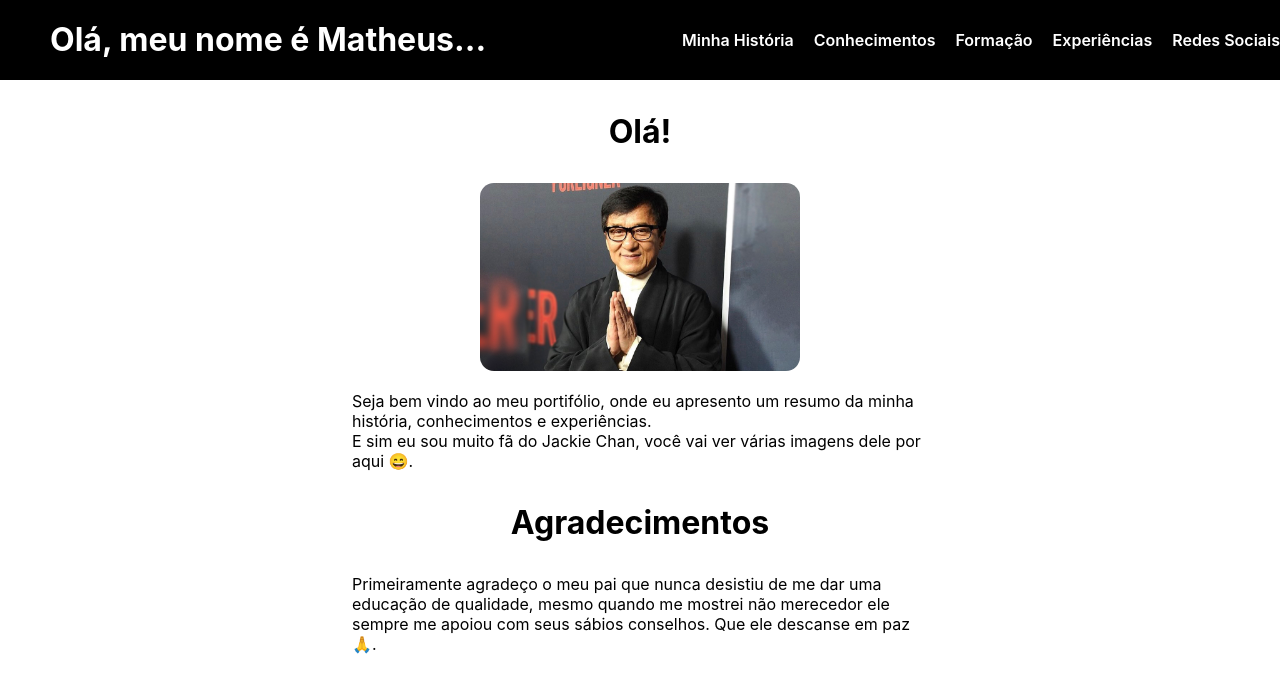
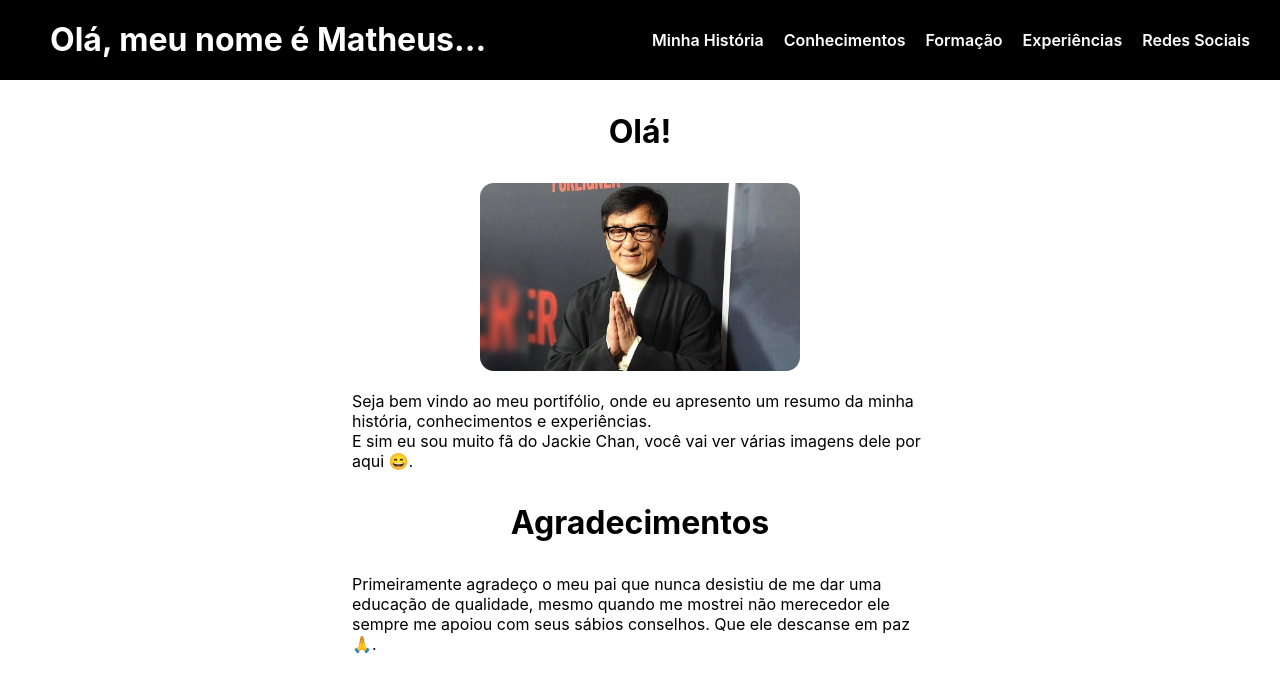
Before and after one commit to MFTECH-code/portifolio, a React (Create React App) app: page / in a window 1280 px wide. Shown: the top 692 px of the page. Built offline with nearby package versions, Linux system fonts and the light colour scheme.

Commit message:
att margin

```diff
--- a/src/App.css
+++ b/src/App.css
@@ -7,7 +7,7 @@
 }
 
 .app ul {
-  margin: 30px 0;
+  margin: 30px;
 }
 
 .bem-vindo {
```
